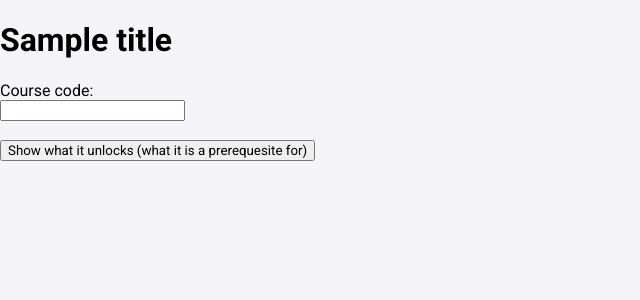
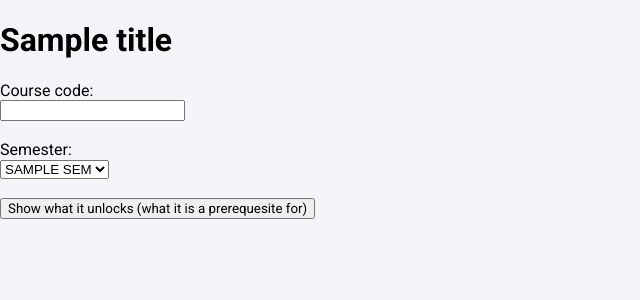
Before and after one commit to aleguy02/graph-uf, a Python web app: template server/app/templates/index.html in a window 1280 px wide. Shown: the part 70-370 px from the top of the page, without its empty margins (0-640 px from the left). Run offline with Jinja, Linux system fonts and the light colour scheme; the template is opened without the code that fills it: most values are stand-ins (such as "Sample title", 1, 10 or a date in 2020).

Commit message:
add semester selector on webpage

```diff
--- a/server/app/__init__.py
+++ b/server/app/__init__.py
@@ -2,8 +2,7 @@ from flask import Flask, render_template
 from app.routes.main import main_bp
 from app.routes.api import api_bp
 from pathlib import Path
-from src.loader import build_graph, build_tcm
-
+from src.loader import build_graph, build_tcm, semesters
 
 def create_app(test_config=None):
     app = Flask(__name__)
@@ -11,6 +10,8 @@ def create_app(test_config=None):
     try:
         app.config["COURSE_GRAPH"] = build_graph()
         app.config["COURSE_TCM"] = build_tcm()
+        app.config["SEMESTERS"] = semesters
+        app.config["DEFAULT_SEMESTER"] = semesters[-1]
     except Exception as e:
         app.logger.error(f"Failed to build course graph: {e}")
         raise RuntimeError("App init failed due to course graph error") from e
--- a/server/app/templates/index.html
+++ b/server/app/templates/index.html
@@ -25,6 +25,16 @@
   <form action="{{ url_for('main.unlocks_redirect') }}" method="post">
     <label for="code">Course code:</label><br />
     <input id="code" name="code" required /><br /><br />
+      <label for="semester">Semester:</label><br />
+      <select id="semester" name="semester">
+          {% for sem in semesters %}
+              <option
+                      value="{{ sem }}"
+                      {% if sem == default_semester %}selected{% endif %}>
+                  {{ sem|upper }}
+              </option>
+          {% endfor %}
+      </select><br /><br />
     <button type="submit">Show what it unlocks (what it is a prerequesite for)</button>
   </form>
 </body>
```
Also changed, not shown: server/app/routes/api.py (+5 -4 lines), server/app/routes/main.py (+10 -3 lines).
